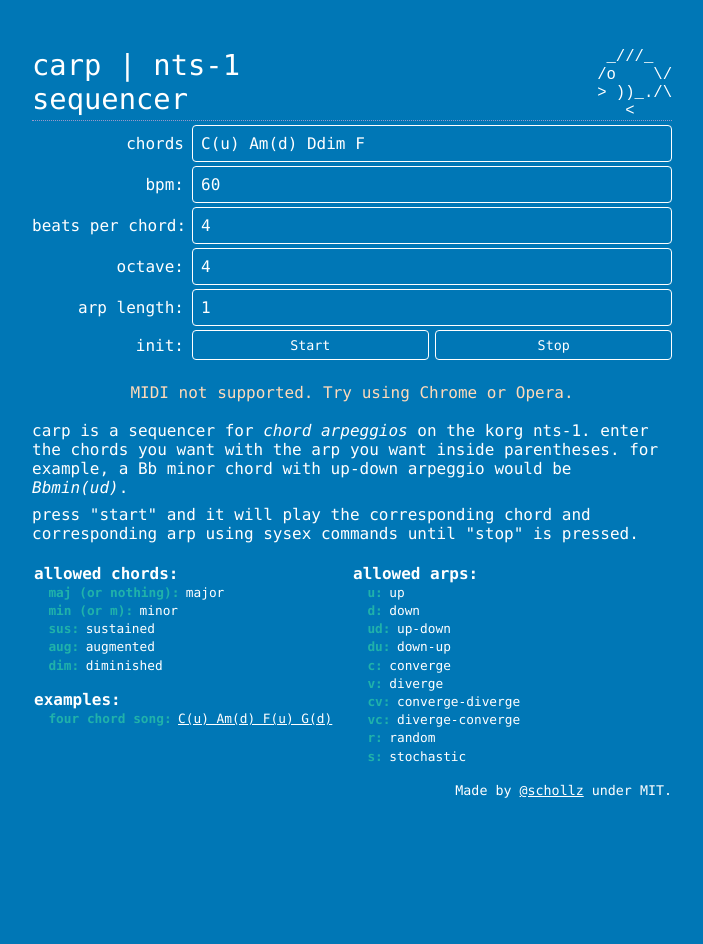
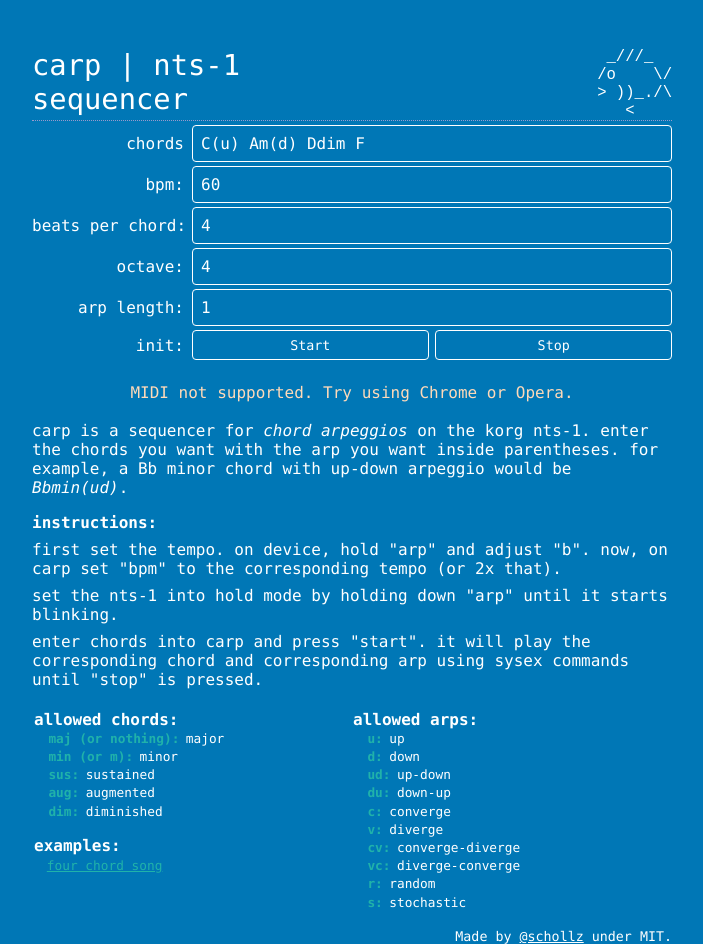
Before and after one commit to schollz/carp, a plain HTML site: page index.html in a window 1280 px wide. Shown: the whole page, without its empty margins (288-991 px from the left). Before the commit the page ends 800 px from the top, so only its background shows below. Drawn offline with Linux system fonts and the light colour scheme.

Commit message:
better instructions

```diff
--- a/index.html
+++ b/index.html
@@ -133,6 +133,16 @@
       padding-left: 1em;
   }
 
+  li > a {
+  	color: #20B2AA;
+  	font-size: 80%;
+  	padding-left: 1em;
+  }
+
+  ul {
+  	 list-style-type: none;
+  }
+
   dt::after {
       content: ":";
       padding-right: 0.5em;
@@ -260,8 +270,17 @@
                 <p>
                     carp is a sequencer for <em>chord arpeggios</em> on the korg nts-1. enter the chords you want with the arp you want inside parentheses. for example, a Bb minor chord with up-down arpeggio would be <em>Bbmin(ud)</em>.
                 </p>
+                <p class="pt1">
+                    <strong>instructions:</strong>
+                </p>
                 <p class="pt05">
-                    press "start" and it will play the corresponding chord and corresponding arp using sysex commands until "stop" is pressed.
+                    first set the tempo. on device, hold "arp" and adjust "b". now, on carp set "bpm" to the corresponding tempo (or 2x that).
+                </p>
+                <p class="pt05">
+                    set the nts-1 into hold mode by holding down "arp" until it starts blinking.
+                </p>
+                <p class="pt05">
+                    enter chords into carp and press "start". it will play the corresponding chord and corresponding arp using sysex commands until "stop" is pressed.
                 </p>
             </div>
             <br>
@@ -293,10 +312,12 @@
                         </p>
                         <p class="pt1">
                             <strong>examples:</strong>
-                            <dl>
-                                <dt>four chord song</dt>
-                                <dd class="link"><a v-bind:href="'/?load='+Math.floor(1000*Math.random())+'#eyJpIjoiQyh1KSBBbShkKSBGKHUpIEcoZCkiLCJiIjo2MCwibyI6NCwiYSI6IjUwIiwiYyI6NH0='">C(u) Am(d) F(u) G(d)</a></dd>
-                            </dl>
+                            <ul>
+                                <li>
+                                    <a v-bind:href="'/?load='+Math.floor(1000*Math.random())+'#eyJpIjoiQyh1ZCkgRW0odWQpIEYodWQpIEFtKHVkKSIsImIiOiIxMjAiLCJvIjoiNCIsImEiOiIyNyIsImMiOjR9='">four chord song
+                                    </a>
+                                </li>
+                            </ul>
                         </p>
                     </td>
                     <td width="50%" style=" vertical-align:top">
@@ -356,6 +377,7 @@
     <script src="./static/js/tonal.min.js"></script>
     <script src="./static/js/webmidi.js"></script>
     <script>
+    var ntsout;
     app = new Vue({
         el: '#app',
         data: {
@@ -457,7 +479,7 @@
                     this.chord_current = this.chords[chordi];
                     if (this.ntsout != null) {
                         // change note, play it for 1/2 beat
-                        this.ntsout.playNote(this.chord_current.root, { duration: this.bpminterval * 0.5 })
+                        this.ntsout.playNote(this.chord_current.root, "all", { duration: this.bpminterval * 0.1 })
                         // change chord
                         this.ntsout.sendControlChange(118, this.chord_current.sysex_note, "all");
                         // change arp type
@@ -483,6 +505,9 @@
                     console.log(chordNames[i]);
                     var foo = chordNames[i].split("(")
                     var chordName = foo[0];
+                    if (chordName[0] == undefined) {
+                        continue
+                    }
                     chordName = chordName[0].toUpperCase() +
                         chordName.slice(1)
                     var arp = "";
```
